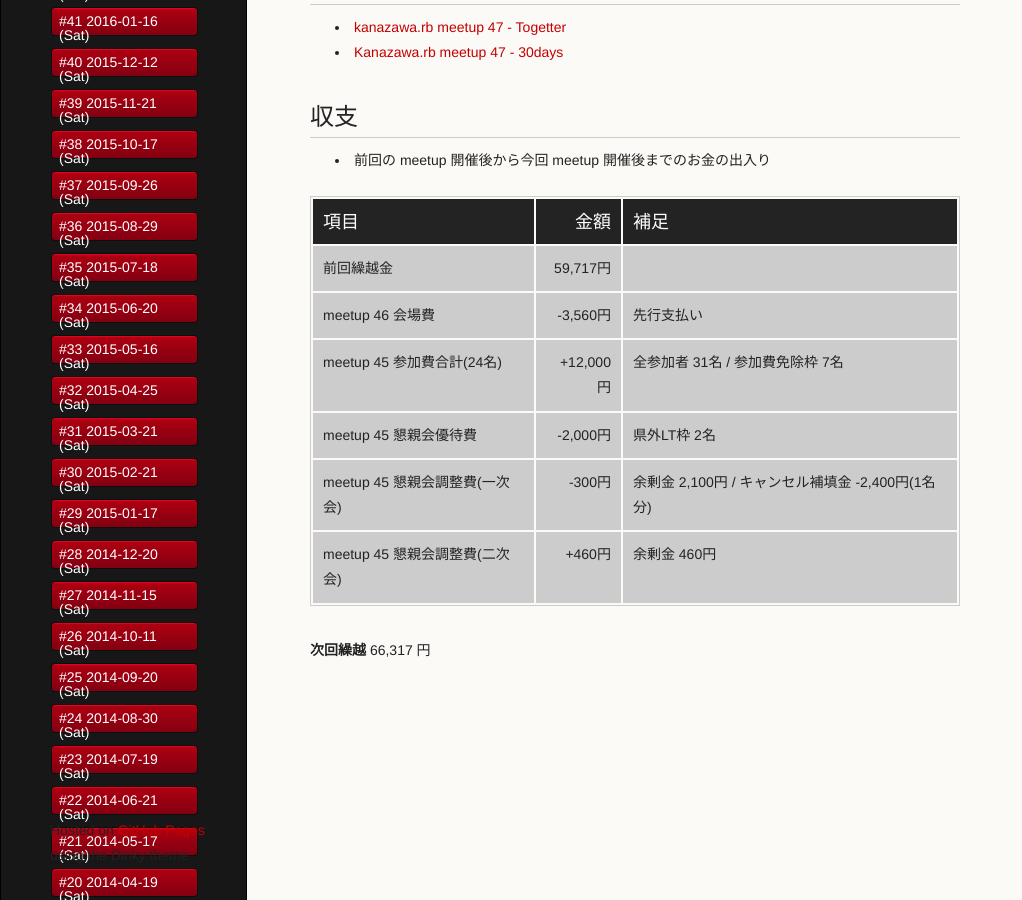
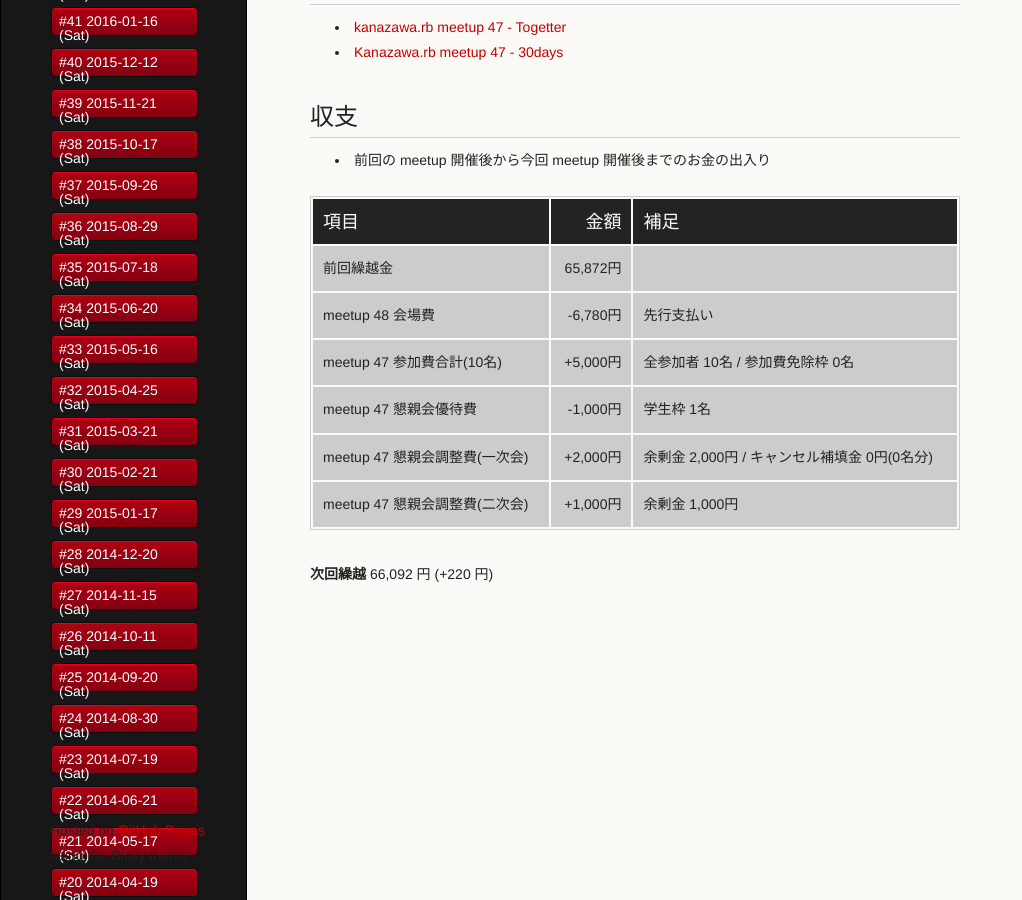
Before and after one commit to kanazawarb/meetup, a Jekyll site: the page built from 47/report.md, in a window 1280 px wide and 900 px high, scrolled down 419 px. Shown: the whole window, without its empty margins (0-1022 px from the left). Built offline with Jekyll 4.4.1, drawn with Linux system fonts in a browser that asks for light colours.

Commit message:
update 47 report (add balance)

```diff
--- a/47/report.md
+++ b/47/report.md
@@ -44,17 +44,15 @@ published: true
 
 ## 収支
 
-<!-- 適宜更新する(以下は meetup 45 の内容を例示) -->
-
 * 前回の meetup 開催後から今回 meetup 開催後までのお金の出入り
 
 |項目                           |金額         |補足                                               |
 |:------------------------------|------------:|:--------------------------------------------------|
-| 前回繰越金                    |    59,717円 |                                                   |
-| meetup 46 会場費              |    -3,560円 | 先行支払い                                        |
-| meetup 45 参加費合計(24名)    |   +12,000円 | 全参加者 31名 / 参加費免除枠 7名                  |
-| meetup 45 懇親会優待費        |    -2,000円 | 県外LT枠 2名                                      |
-| meetup 45 懇親会調整費(一次会)|      -300円 | 余剰金 2,100円 / キャンセル補填金 -2,400円(1名分) |
-| meetup 45 懇親会調整費(二次会)|      +460円 | 余剰金 460円                                      |
+| 前回繰越金                    |    65,872円 |                                                   |
+| meetup 48 会場費              |    -6,780円 | 先行支払い                                        |
+| meetup 47 参加費合計(10名)    |    +5,000円 | 全参加者 10名 / 参加費免除枠 0名                  |
+| meetup 47 懇親会優待費        |    -1,000円 | 学生枠 1名                                        |
+| meetup 47 懇親会調整費(一次会)|    +2,000円 | 余剰金 2,000円 / キャンセル補填金 0円(0名分)      |
+| meetup 47 懇親会調整費(二次会)|    +1,000円 | 余剰金 1,000円                                    |
 
-**次回繰越**  66,317 円
+**次回繰越**  66,092 円 (+220 円)
```
